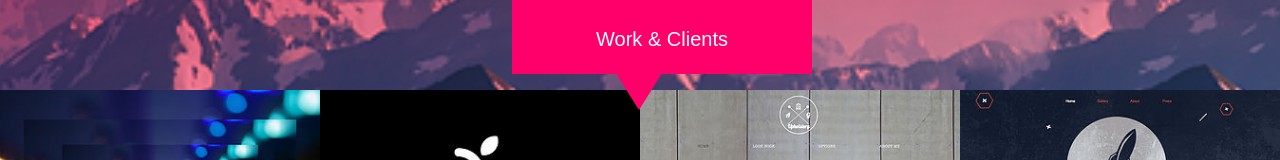
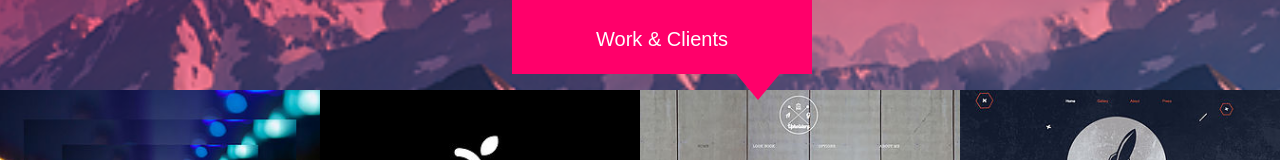
Before and after one commit to NadaMohamedMedhat/Web-Folk, a plain HTML site: page index.html in a window 1280 px wide. Shown: the part 474-634 px from the top of the page. Drawn offline with Linux system fonts and the light colour scheme.

Commit message:
Add files via upload

```diff
--- a/Webfolk.css
+++ b/Webfolk.css
@@ -72,8 +72,8 @@
         height: 0;
         border-left: 25px solid transparent;
         border-right: 25px solid transparent;
-        border-top: 40px solid rgb(255, 0, 106);
-        margin-left: 48%;
+        border-top: 30px solid rgb(255, 0, 106);
+        margin-left: 733px;
         position: absolute;
         margin-top: -20px;
     }
```
Also changed, not shown: index.html (+4 -2 lines).
